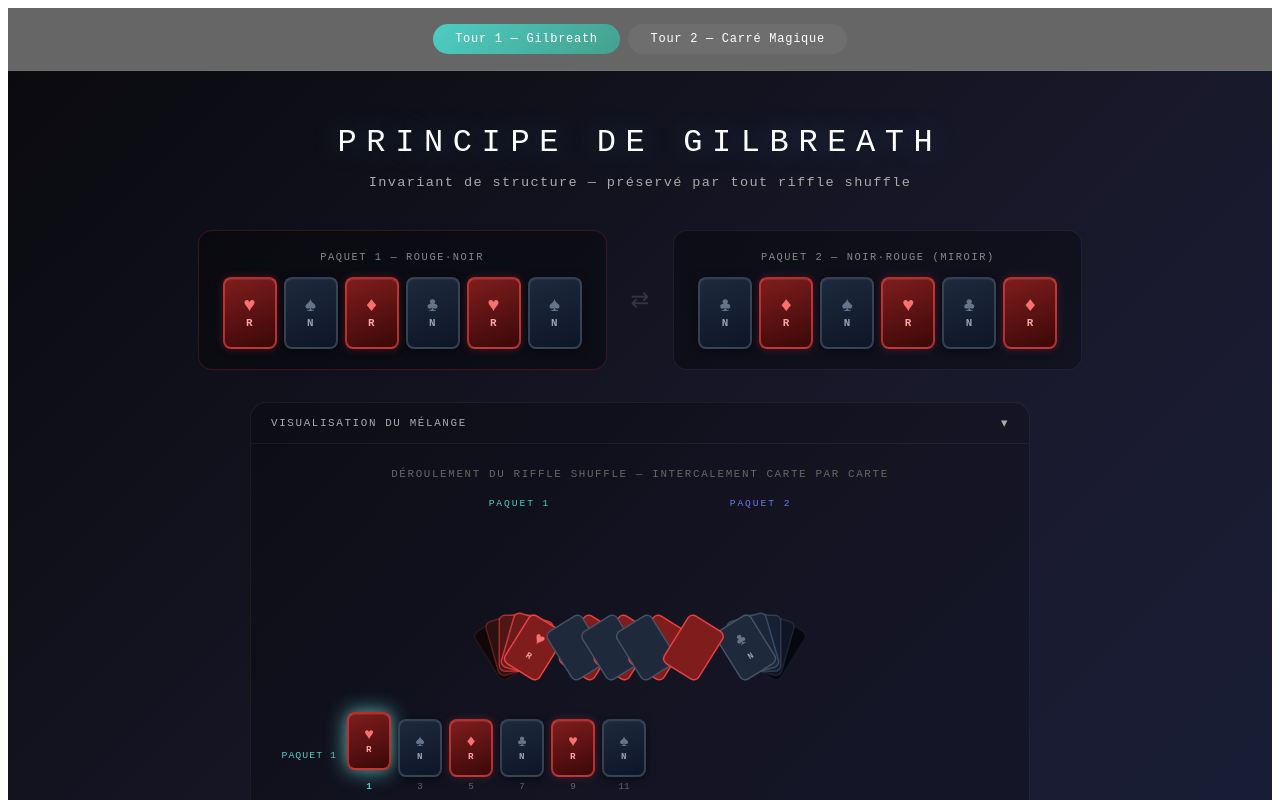
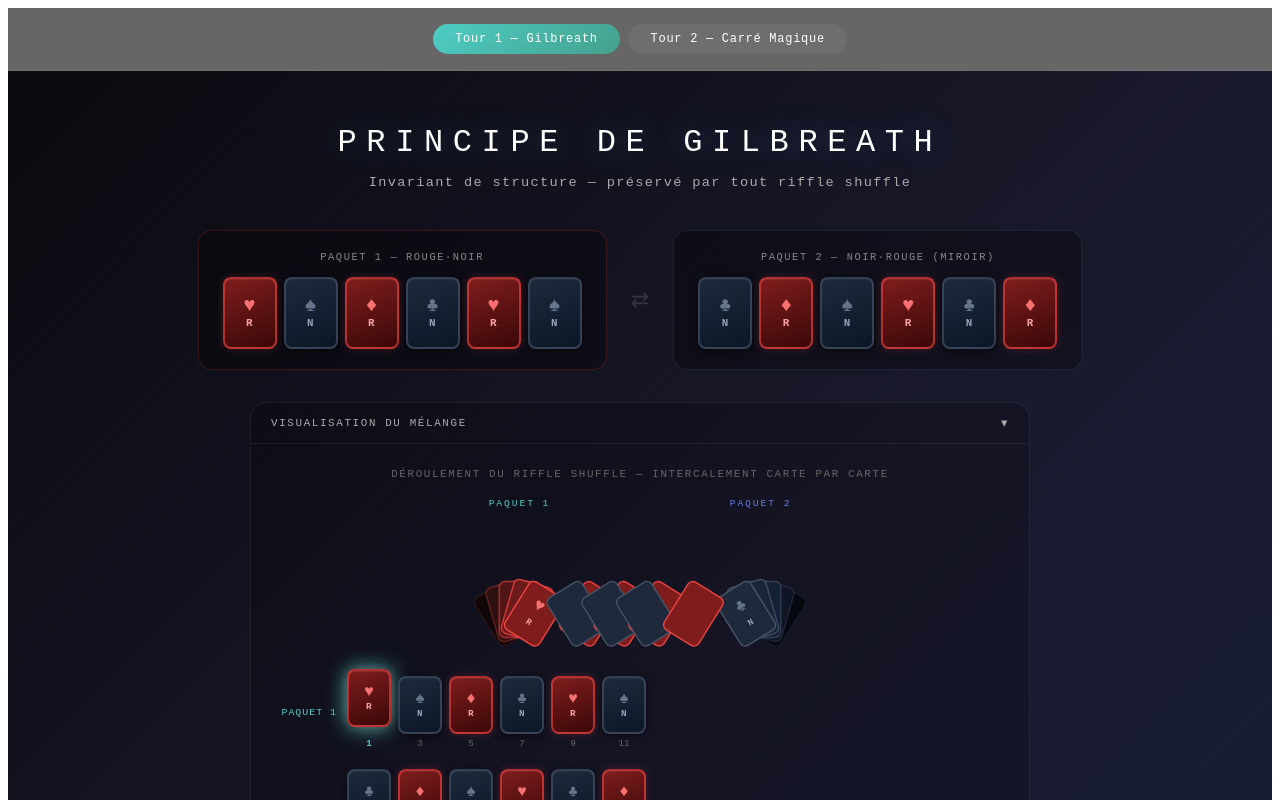
Before and after one commit to Magic-and-computer-science/magic-tours, a React (Vite) app: page / in a window 1280 px wide. Shown: the top 800 px of the page. Built offline with nearby package versions, Linux system fonts and the light colour scheme.

Commit message:
improve ui on riffle illustration

```diff
--- a/src/app/RiffleIllustration.tsx
+++ b/src/app/RiffleIllustration.tsx
@@ -101,7 +101,7 @@ export function RiffleIllustration() {
     <svg
       role="img"
       aria-label="Illustration d'un riffle shuffle : deux demi-paquets de cartes en éventail s'intercalent au centre pour former le paquet mélangé"
-      viewBox="0 0 560 215"
+      viewBox="0 0 560 170"
       xmlns="http://www.w3.org/2000/svg"
       style={{
         width: "100%",
@@ -135,14 +135,14 @@ export function RiffleIllustration() {
       </text>
 
       {/* ── Left fan — back cards first so front renders on top ── */}
-      <g transform="translate(155, 190)">
+      <g transform="translate(155, 155)">
         {LEFT_FAN.map((c, i) => (
           <Card key={i} c={c} />
         ))}
       </g>
 
       {/* ── Right fan ── */}
-      <g transform="translate(405, 190)">
+      <g transform="translate(405, 155)">
         {RIGHT_FAN.map((c, i) => (
           <Card key={i} c={c} />
         ))}
@@ -152,7 +152,7 @@ export function RiffleIllustration() {
       {CENTER_CARDS.map(({ cx, isLeft }, i) => (
         <g
           key={i}
-          transform={`translate(${cx}, 190) rotate(${isLeft ? 32 : -32})`}
+          transform={`translate(${cx}, 155) rotate(${isLeft ? 32 : -32})`}
         >
           <rect
             x={-W / 2}
```
